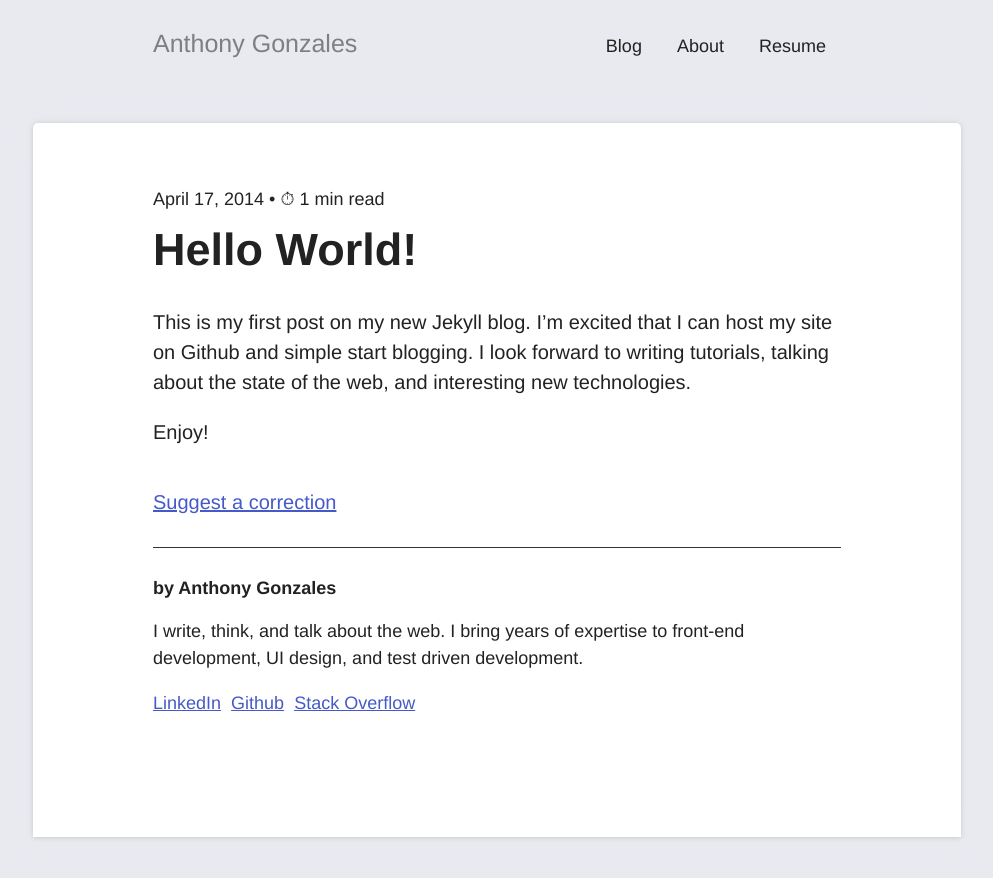
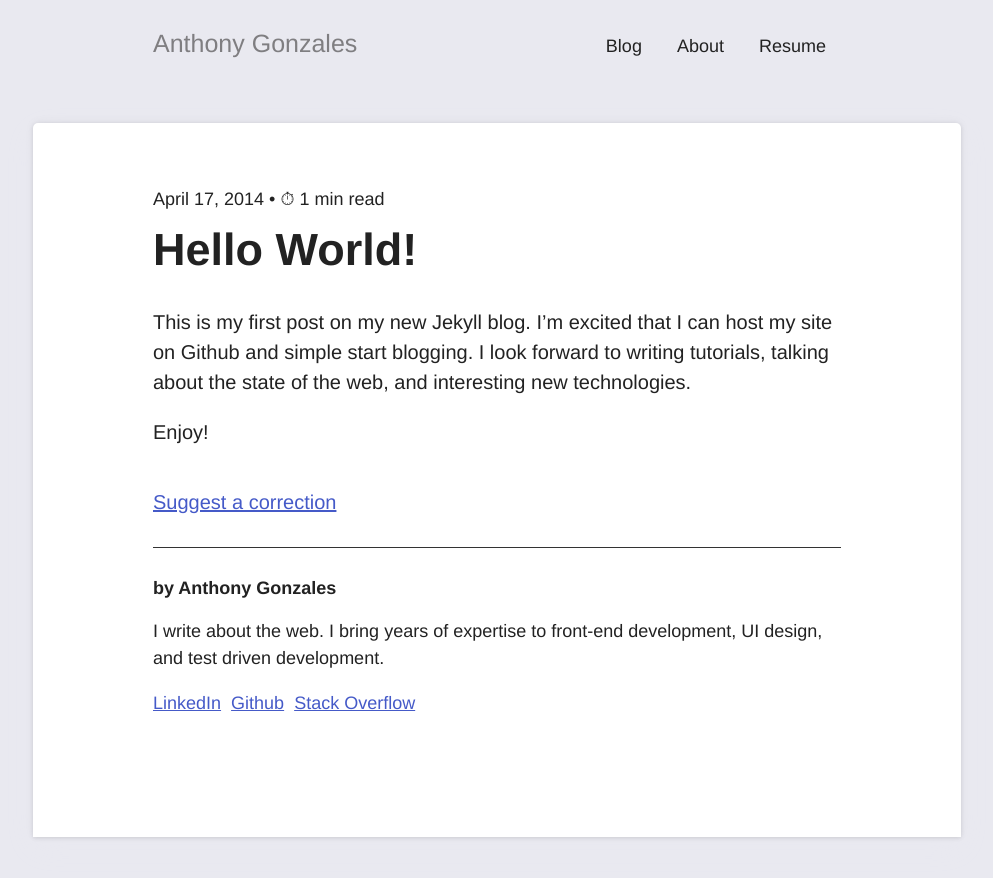
Before and after one commit to antgonzales/antgonzales.github.io, a Jekyll site: the page built from _posts/2014-04-17-hello-world.markdown, in a window 1280 px wide. Shown: the top 878 px of the page, without its empty margins (143-1136 px from the left). Built offline with Jekyll 4.4.1, drawn with Linux system fonts in a browser that asks for light colours.

Commit message:
Add current to resume
Adjust quick about.

```diff
--- a/_includes/quick_about.html
+++ b/_includes/quick_about.html
@@ -1,7 +1,7 @@
 <div class="quick-about">
   <div class="quick-about-content">
     <h5>by Anthony Gonzales</h5>
-    <p>I write, think, and talk about the web. I bring years of expertise to front-end development, UI design, and test driven development.</p>
+    <p>I write about the web. I bring years of expertise to front-end development, UI design, and test driven development.</p>
     <ul class="quick-about-contact">
       {% for contact in site.data.contacts %}
         <li>
--- a/resume.html
+++ b/resume.html
@@ -30,7 +30,7 @@
 
   <h2>Experience</h2>
   {% for job in work %}
-  <h3 class="job-title">{{job.position}}, <a href={{job.website}} target="_blank" rel="nofollow noopener">{{job.company}}</a> &mdash; {{job.startDate | date: "%Y"}} &ndash; {{job.endDate | date: "%Y"}}</h3>
+  <h3 class="job-title">{{job.position}}, <a href={{job.website}} target="_blank" rel="nofollow noopener">{{job.company}}</a> &mdash; {{job.startDate | date: "%Y"}} &ndash; {% if job.endDate != nil %} {{job.endDate | date: "%Y"}} {% else %} Current {% endif %}</h3>
     <p>{{ job.summary}}</p>
   {% endfor %}
 
```
